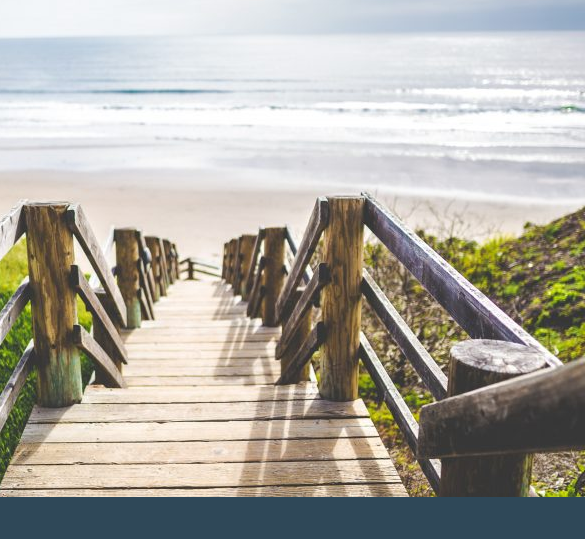
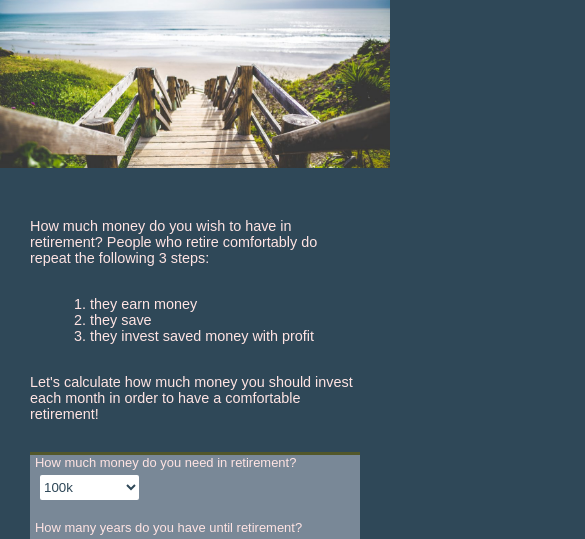
Before and after one commit to TennisDeveloper/retirement-money-calculation, a plain HTML site: page index.html in a window 390 px wide. Shown: the part 223-762 px from the top of the page, 585 px wide, since content can reach past the window. Drawn offline with Linux system fonts and the light colour scheme; a web font is replaced by a local one.

Commit message:
add styling to the pictures to be responsive.

```diff
--- a/assets/css/style.css
+++ b/assets/css/style.css
@@ -68,12 +68,18 @@ h2 {
     display: flex;
     justify-content: center;
     padding-bottom: 50px;
+    margin-left:auto;
+    margin-right:auto;
+    display:block;
 }
 
 #image_investment_guide_page {
     display: flex;
     justify-content: center;
     padding-bottom: 50px;
+    margin-left:auto;
+    margin-right:auto;
+    display:block;
 }
 
 /*pre-calculator area*/
--- a/index.html
+++ b/index.html
@@ -18,8 +18,8 @@
         <h1>Retirement Money Calculation</h1>
     </header>
     <!--Main page image-->
-    <div id="image_index_page">
-        <img src="assets/images/ocean.jpg" alt="Beautiful ocean view at the beach.">
+    <div >
+        <img  src="assets/images/ocean.jpg" alt="Beautiful ocean view at the beach." id="image_index_page">
 
     </div>
     <!--Following 3 divs contain text and ordered list.-->
```
Also changed, not shown: investment_guide.html (+3 -2 lines).
